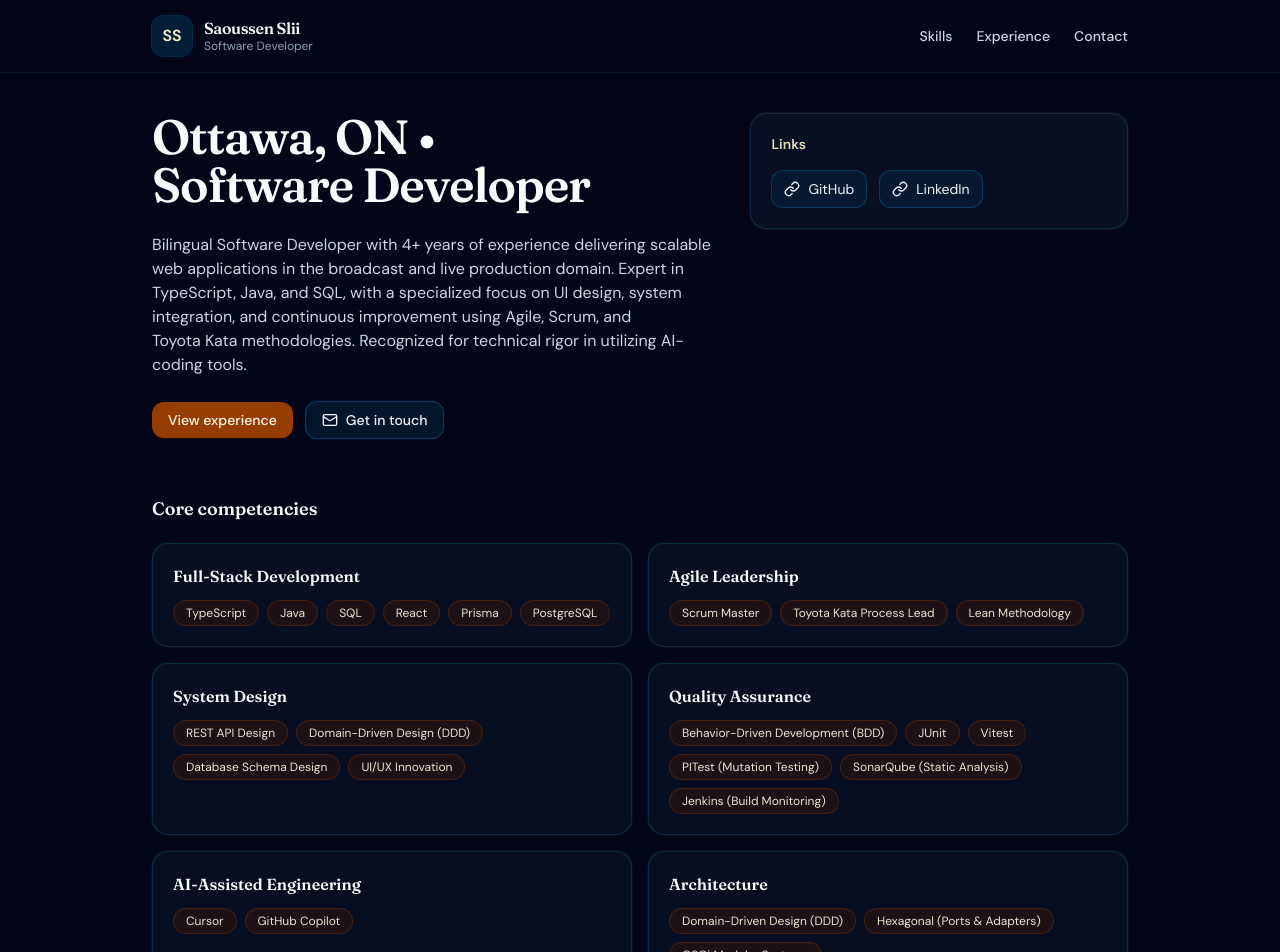
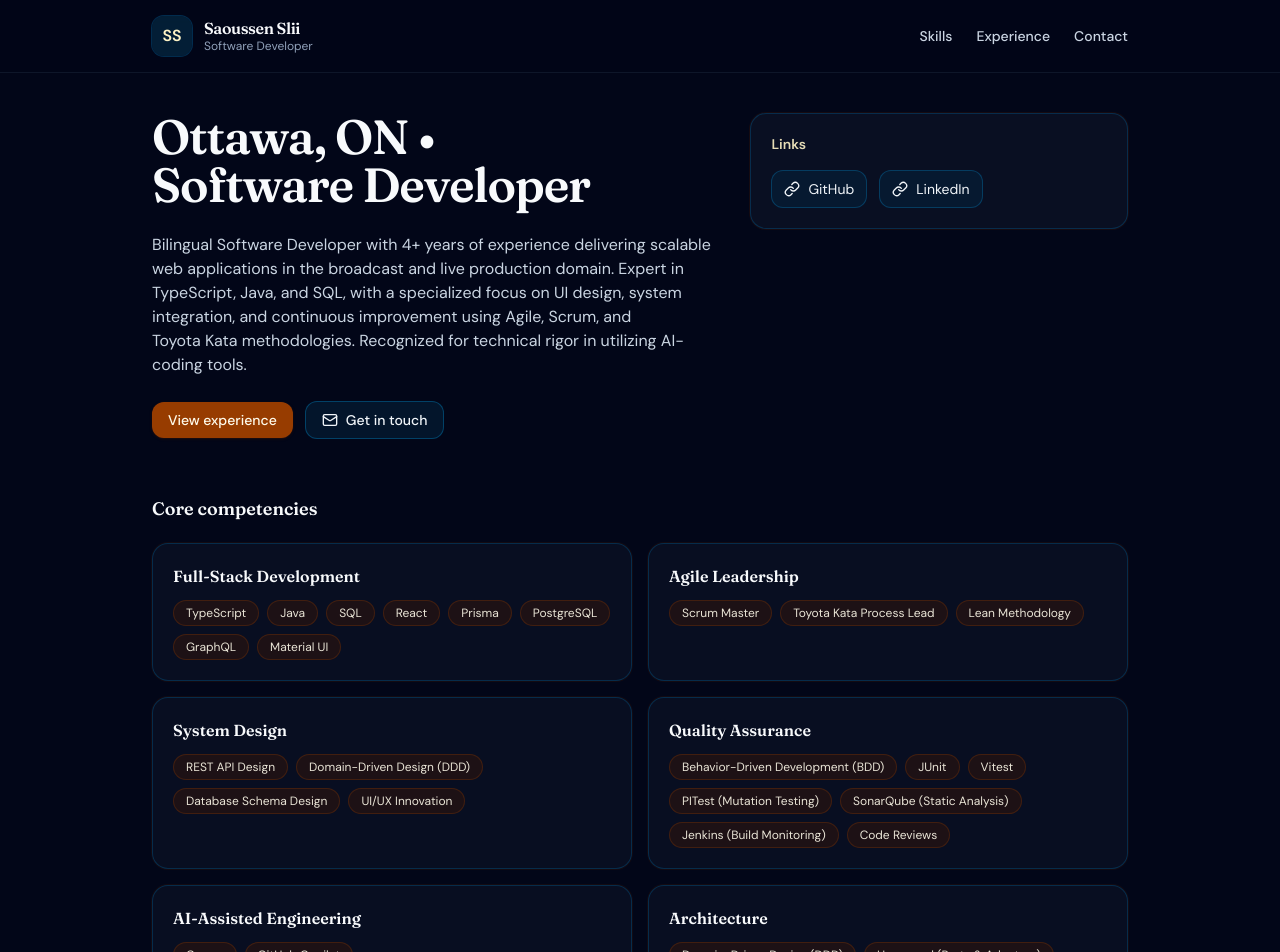
Before and after one commit to saoussen-slii/portfolio, a React (Vite) app: page / in a window 1280 px wide. Shown: the top 952 px of the page. Built offline with nearby package versions, Linux system fonts and the light colour scheme.

Commit message:
added a top-of-page ref to the monogram

```diff
--- a/src/App.tsx
+++ b/src/App.tsx
@@ -29,13 +29,19 @@ export default function App() {
   return (
     <div className="min-h-dvh bg-slate-950 text-slate-100">
       <div className="pointer-events-none fixed inset-0 -z-10 bg-[radial-gradient(1000px_700px_at_15%_-5%,rgba(56,189,248,0.14),transparent_55%),radial-gradient(900px_600px_at_95%_5%,rgba(120,53,15,0.18),transparent_50%),radial-gradient(800px_500px_at_50%_100%,rgba(30,58,138,0.22),transparent_55%)]" />
-      <header className="sticky top-0 z-50 w-full border-b border-slate-800/50 bg-slate-950/80 backdrop-blur-md">
+      <header
+        className="sticky top-0 z-50 w-full border-b border-slate-800/50 bg-slate-950/80 backdrop-blur-md"
+      >
       <div className="mx-auto flex max-w-5xl items-center justify-between px-6 py-4">
 
         <div className="flex items-center gap-3">
-          <div className="grid size-10 place-items-center rounded-xl bg-sky-950/60 font-semibold text-amber-100 ring-1 ring-sky-500/25">
+          <a
+            href="#top-of-page"
+            className="grid size-10 place-items-center rounded-xl bg-sky-950/60 font-semibold text-amber-100 ring-1 ring-sky-500/25 transition-colors hover:bg-sky-900/70 hover:ring-sky-400/35"
+            aria-label="Back to top"
+          >
             {initials || 'YN'}
-          </div>
+          </a>
           <div className="leading-tight">
             <div className="font-serif font-semibold tracking-tight text-slate-50">
               {person.name}
@@ -88,7 +94,7 @@ export default function App() {
 
       <main className="mx-auto max-w-5xl px-6 pb-20 pt-10">
         <section className="grid gap-8 md:grid-cols-[1.2fr_0.8fr] md:items-start">
-          <div className="space-y-6">
+          <div className="space-y-6" id="top-of-page" >
             <h1 className="font-serif text-balance text-4xl font-semibold tracking-tight text-slate-50 sm:text-5xl">
               {person.location ? `${person.location} • ` : ''}
               {person.headline}
--- a/src/data/config.ts
+++ b/src/data/config.ts
@@ -20,7 +20,7 @@ export const portfolioConfig = {
     coreCompetencies: [
       {
         title: 'Full-Stack Development',
-        items: ['TypeScript', 'Java', 'SQL', 'React', 'Prisma', 'PostgreSQL'],
+        items: ['TypeScript', 'Java', 'SQL', 'React', 'Prisma', 'PostgreSQL', 'GraphQL', 'Material UI'],
       },
       {
         title: 'Agile Leadership',
@@ -44,6 +44,7 @@ export const portfolioConfig = {
           'PITest (Mutation Testing)',
           'SonarQube (Static Analysis)',
           'Jenkins (Build Monitoring)',
+          'Code Reviews'
         ],
       },
       {
@@ -70,6 +71,7 @@ export const portfolioConfig = {
           'Responsive Design',
           'WebSockets',
           'Redux',
+          'Tailwind'
         ],
       },
       {
@@ -163,7 +165,7 @@ export const portfolioConfig = {
       },
       {
         credential: 'Bachelor’s Degree',
-        program: 'Applied Computer Science for Management',
+        program: 'Computer Science',
         institution: 'Institut Supérieur de Gestion de Tunis',
         location: 'Tunisia',
         date: 'Jun 2007',
@@ -174,6 +176,7 @@ export const portfolioConfig = {
       { language: 'English', level: 'Professional Working' },
       { language: 'French', level: 'Professional Working' },
       { language: 'Arabic', level: 'Native' },
+      { language : 'Italian', level: 'Beginner' }
     ] satisfies LanguageProficiency[],
   },
 } as const
```
